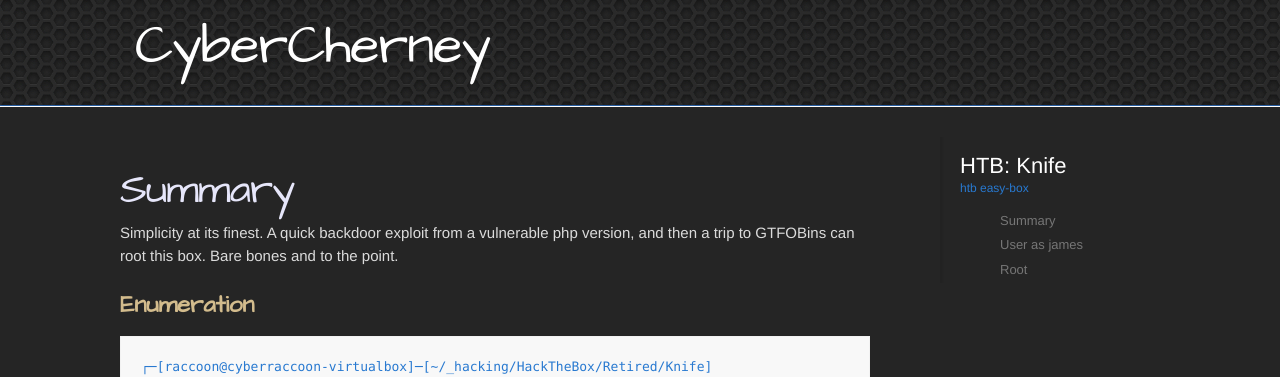
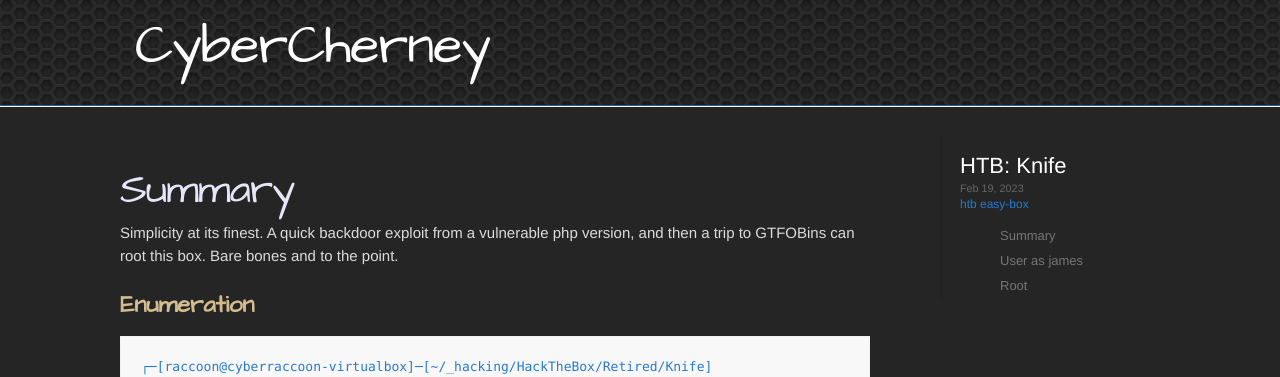
Before and after one commit to CyberCherney/cybercherney.github.io, a Jekyll site: the page built from _posts/2023-2-19-HTB_Knife.md, in a window 1280 px wide. Shown: the top 377 px of the page. Built offline with Jekyll 4.4.1, drawn with Linux system fonts in a browser that asks for light colours.

Commit message:
added date to the post layout page

```diff
--- a/_layouts/post.html
+++ b/_layouts/post.html
@@ -12,6 +12,8 @@
       <br>
       <a href="#top" style="color:#fff; font-size: 22px;">{{page.title}}</a>
       <br>
+        <span class="post-date">{{ page.date | date: '%b %-d, %Y' }}</span>
+      <br>
       <span class="tag-list">
         {% for tag in page.tags %}
           <a href="/tags#{{ tag }}">{{ tag }} </a>
```
